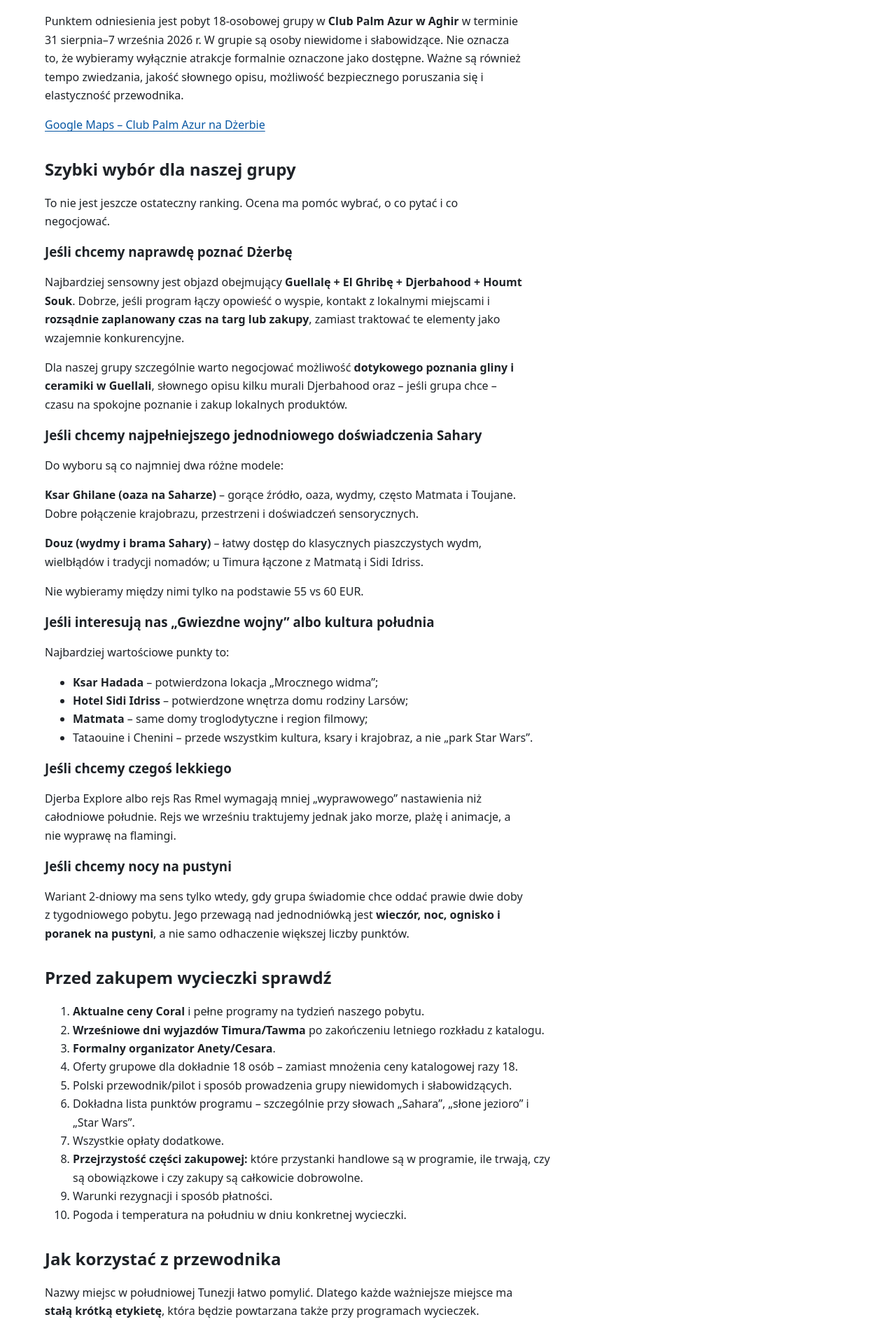
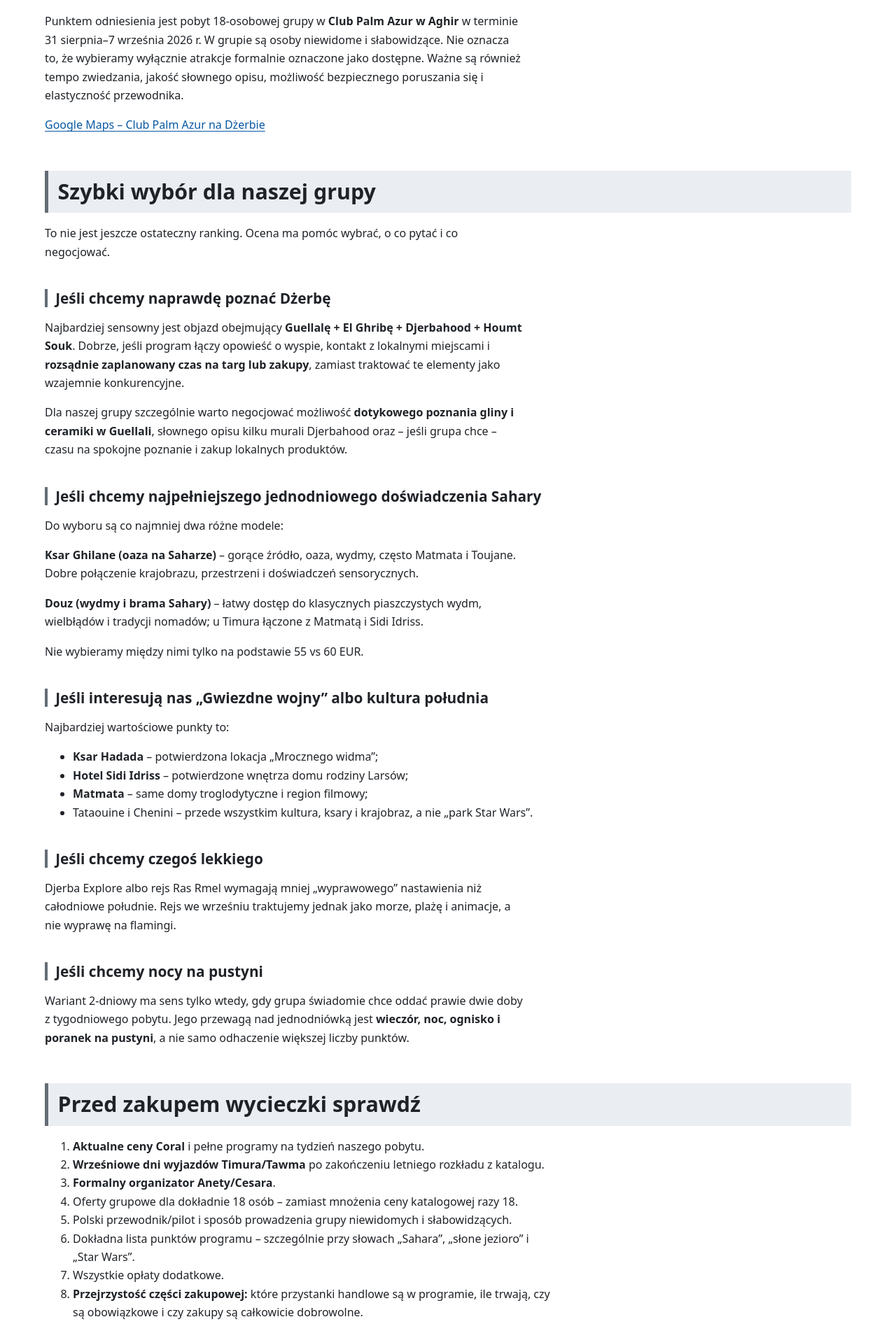
Before and after one commit to rotnicki/djerba-2026, a Jekyll site: the page built from wycieczki.md, in a window 1280 px wide. Shown: the part 505-2397 px from the top of the page at 70% size. Built offline with Jekyll 4.4.1, drawn with Linux system fonts in a browser that asks for light colours; our own code applies the rules of GitHub Pages for plain Markdown files.

Commit message:
Wzmocnij wizualną hierarchię nagłówków

```diff
--- a/assets/css/style.css
+++ b/assets/css/style.css
@@ -1,3 +1,14 @@
+:root {
+  --color-page-bg: #ffffff;
+  --color-surface: #f6f8fa;
+  --color-surface-strong: #eaeef2;
+  --color-text: #1f2328;
+  --color-text-muted: #57606a;
+  --color-border: #d0d7de;
+  --color-border-strong: #656d76;
+  --color-link: #0757a3;
+}
+
 * { box-sizing: border-box; }
 
 html { font-size: 100%; }
@@ -6,8 +17,8 @@ body {
   margin: 0;
   font-family: system-ui, -apple-system, BlinkMacSystemFont, "Segoe UI", sans-serif;
   line-height: 1.65;
-  color: #1f2328;
-  background: #ffffff;
+  color: var(--color-text);
+  background: var(--color-page-bg);
 }
 
 .wrapper {
@@ -20,7 +31,7 @@ body {
   left: 1rem;
   top: -4rem;
   padding: .6rem .9rem;
-  background: #ffffff;
+  background: var(--color-page-bg);
   color: #111111;
   border: 2px solid currentColor;
   z-index: 1000;
@@ -29,8 +40,8 @@ body {
 .skip-link:focus { top: 1rem; }
 
 .site-header {
-  border-bottom: 1px solid #d0d7de;
-  background: #f6f8fa;
+  border-bottom: 1px solid var(--color-border);
+  background: var(--color-surface);
 }
 
 .site-title {
@@ -65,13 +76,44 @@ main {
   padding-block: 2rem 3rem;
 }
 
-h1, h2, h3, h4 { line-height: 1.25; }
+h1, h2, h3, h4, h5 {
+  line-height: 1.25;
+  overflow-wrap: anywhere;
+  scroll-margin-top: 1rem;
+}
+
 h1 { font-size: clamp(2rem, 5vw, 3rem); }
-h2 { margin-top: 2.2rem; }
+
+h2 {
+  margin: 3.25rem 0 1rem;
+  padding: .7rem .85rem;
+  font-size: clamp(1.5rem, 1.35rem + .8vw, 1.9rem);
+  background: var(--color-surface-strong);
+  border-left: .35rem solid var(--color-border-strong);
+}
+
+h3 {
+  margin: 2.5rem 0 .7rem;
+  padding-left: .7rem;
+  font-size: 1.3rem;
+  border-left: .25rem solid var(--color-border-strong);
+}
+
+h4 {
+  margin: 1.85rem 0 .5rem;
+  font-size: 1.125rem;
+  font-weight: 700;
+}
+
+h5 {
+  margin: 1.5rem 0 .45rem;
+  font-size: 1rem;
+  font-weight: 700;
+}
 
 p, li { max-width: 75ch; }
 
-a { color: #0757a3; text-underline-offset: .16em; }
+a { color: var(--color-link); text-underline-offset: .16em; }
 a:hover { text-decoration-thickness: .15em; }
 a:focus-visible, button:focus-visible {
   outline: 3px solid currentColor;
@@ -84,9 +126,9 @@ code {
 }
 
 .site-footer {
-  border-top: 1px solid #d0d7de;
+  border-top: 1px solid var(--color-border);
   padding-block: 1rem 2rem;
-  color: #57606a;
+  color: var(--color-text-muted);
 }
 
 @media (max-width: 40rem) {
```
